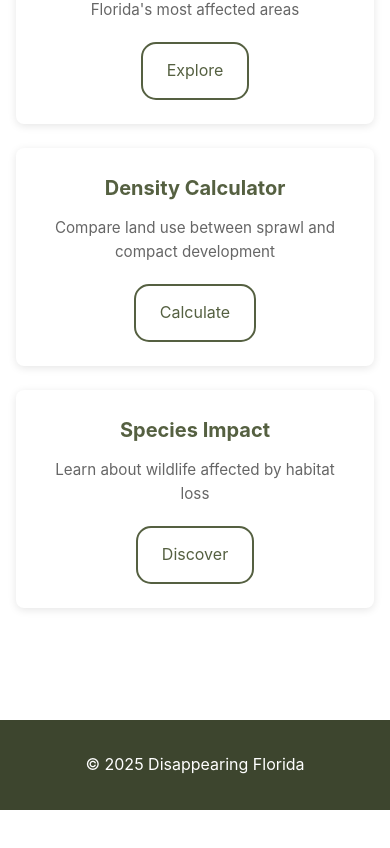
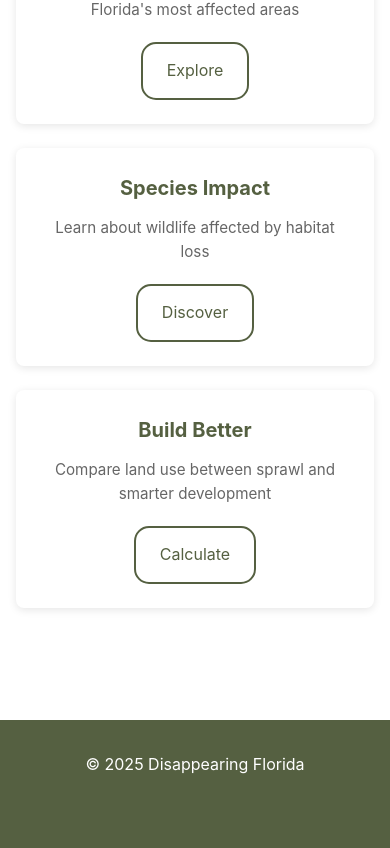
Before and after one commit to shintoo/disappearingflorida.org, a Vue app in the folder frontend/: page / in a window 390 px wide. Shown: the part 1057-1905 px from the top of the page. Before the commit the page ends 1867 px from the top, so only its background shows below. Built offline with nearby package versions, Linux system fonts and the light colour scheme.

Commit message:
misc; portrait mobile timelapse viewer

```diff
--- a/frontend/src/App.vue
+++ b/frontend/src/App.vue
@@ -21,8 +21,8 @@
         <!-- Navigation menu with mobile toggle -->
         <ul class="nav-menu" :class="{ 'is-open': mobileMenuOpen }">
           <li><router-link to="/satellite-imagery" @click="closeMobileMenu">Satellite Imagery</router-link></li>
+          <li><router-link to="/species" @click="closeMobileMenu">Impact</router-link></li>
           <li><router-link to="/density-calculator" @click="closeMobileMenu">Build Better</router-link></li>
-          <li><router-link to="/species" @click="closeMobileMenu">Impact</router-link></li>
           <li><router-link to="/about" @click="closeMobileMenu">About</router-link></li>
         </ul>
       </div>
@@ -286,10 +286,11 @@ body {
 }
 
 .site-footer {
-  background-color: var(--color-primary-dark);
+  background-color: var(--color-primary);
   color: white;
   text-align: center;
   padding: 2rem;
+  height: 15rem;
   margin-top: 4rem;
 }
 </style>
--- a/frontend/src/assets/styles.css
+++ b/frontend/src/assets/styles.css
@@ -12,6 +12,7 @@
   --color-primary: #556041;
   --color-primary-dark: #3d452e;
   --color-accent: #ff6b35;
+  --color-highlight: #aabf82;
   --color-text: #333;
   --color-text-light: #666;
   --color-background: #fff;
--- a/frontend/src/views/Home.vue
+++ b/frontend/src/views/Home.vue
@@ -26,14 +26,14 @@
             <router-link to="/satellite-imagery" class="btn">Explore</router-link>
           </div>
           <div class="tool-card">
-            <h3>Density Calculator</h3>
-            <p>Compare land use between sprawl and compact development</p>
-            <router-link to="/density-calculator" class="btn">Calculate</router-link>
-          </div>
-          <div class="tool-card">
             <h3>Species Impact</h3>
             <p>Learn about wildlife affected by habitat loss</p>
             <router-link to="/species" class="btn">Discover</router-link>
+          </div>
+          <div class="tool-card">
+            <h3>Build Better</h3>
+            <p>Compare land use between sprawl and smarter development</p>
+            <router-link to="/density-calculator" class="btn">Calculate</router-link>
           </div>
         </div>
       </div>
--- a/frontend/src/views/SatelliteImagery.vue
+++ b/frontend/src/views/SatelliteImagery.vue
@@ -62,9 +62,6 @@
           <!-- Progress Bar Container -->
           <div
             class="progress-bar-container"
-            :class="{ 'controls-hidden': controlsHidden }"
-            @mouseenter="showYearLabels = true"
-            @mouseleave="showYearLabels = false"
           >
             <!-- Progress Bar Background -->
             <div class="progress-bar-background">
@@ -83,8 +80,8 @@
                 class="progress-slider"
               />
 
-              <!-- Year Markers (only visible on hover) -->
-              <div class="year-markers" :class="{ 'visible': showYearLabels }">
+              <!-- Year Markers (visible when mouse is active) -->
+              <div class="year-markers" :class="{ 'visible': !controlsHidden }">
                 <div
                   v-for="(point, index) in location.time_points"
                   :key="index"
@@ -357,7 +354,8 @@ export default {
   display: flex;
   align-items: center;
   justify-content: center;
-  /* Mobile: allow taller aspect ratio */
+  /* Mobile: portrait aspect ratio for rotated images */
+  aspect-ratio: 9 / 16;
   min-height: 200px;
 }
 
@@ -365,8 +363,12 @@ export default {
   width: 100%;
   height: auto;
   display: block;
-  /* Mobile: allow more vertical space */
-  max-height: 400px;
+  /* Mobile: rotate 90 degrees and adjust sizing */
+  transform: rotate(90deg);
+  max-height: none;
+  /* Make the rotated image fill the portrait container */
+  height: 100%;
+  width: auto;
   object-fit: contain;
 }
 
@@ -413,12 +415,7 @@ export default {
 .progress-bar-container {
   position: relative;
   opacity: 1;
-  transition: opacity 0.3s ease-in-out;
   order: 2;
-}
-
-.progress-bar-container.controls-hidden {
-  opacity: 0;
 }
 
 .progress-bar-background {
@@ -435,7 +432,7 @@ export default {
   top: 0;
   left: 0;
   height: 100%;
-  background: var(--color-primary);
+  background: var(--color-highlight);
   border-radius: 3px;
   pointer-events: none;
   transition: width 0.1s ease-out;
@@ -583,10 +580,16 @@ export default {
 
   .image-wrapper {
     min-height: 300px;
+    /* Reset to landscape aspect ratio for tablet+ */
+    aspect-ratio: auto;
   }
 
   .satellite-image {
     max-height: 500px;
+    /* Reset rotation for tablet+ */
+    transform: none;
+    width: 100%;
+    height: auto;
   }
 
   .top-overlay {
```
